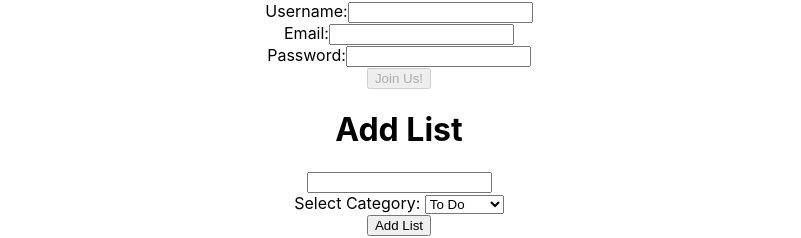
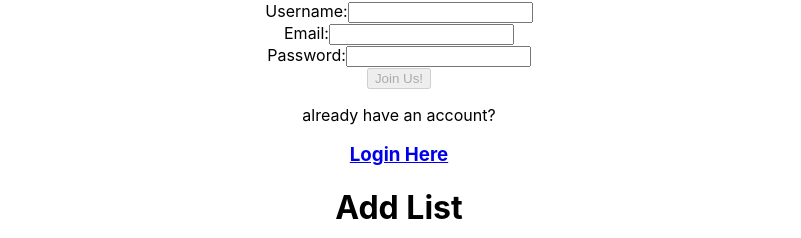
Before and after one commit to buildweek-wunderlist-2/Front-End, a React (Create React App) app: page /signup in a window 1280 px wide. Shown: the part 339-577 px from the top of the page, without its empty margins (241-1042 px from the left). Built offline with nearby package versions, Linux system fonts and the light colour scheme; no server answers.

Commit message:
added link to route to login after signup

```diff
--- a/src/components/SignUpFiles/Signup.js
+++ b/src/components/SignUpFiles/Signup.js
@@ -2,6 +2,7 @@ import React, { useState, useEffect } from "react"
 import * as yup from 'yup'
 import signupFormSchema from "./signupFormSchema"
 import { axiosWithAuth } from "../../utils/axiosWithAuth"
+import { Link, useHistory } from 'react-router-dom';
 import uuid from "react-uuid"
 
 
@@ -25,6 +26,7 @@ export default function SignUp(props){
  const initialUsers = []
 
  const [values, setValues] = useState(initialValues)
+ const { push } = useHistory()
 
  const [disabled, setDisabled] = useState(initialDisabled)
  const [users, setUsers] = useState(initialUsers)
@@ -37,10 +39,11 @@ export default function SignUp(props){
     .then(res => {
         console.log("postNewUser -> res.data", res)
         localStorage.setItem('token', res.data.token)
+        push(`/login`)
 
-    setUsers([...users, newUser])
-    setValues(initialValues)
-    console.log(newUser)
+        setUsers([...users, newUser])
+        setValues(initialValues)
+        console.log(newUser)
     })
     .catch(err => console.log(err))
     console.log("postNewUser -> newUser", newUser)
@@ -142,6 +145,9 @@ export default function SignUp(props){
                 </label>
 
                 <button disabled = {disabled}>Join Us!</button>
+                <p>already have an account?</p>
+                <h3> <Link to = '/login'> Login Here</Link>  </h3>
+
             </div>
         </form>
         </>
```
